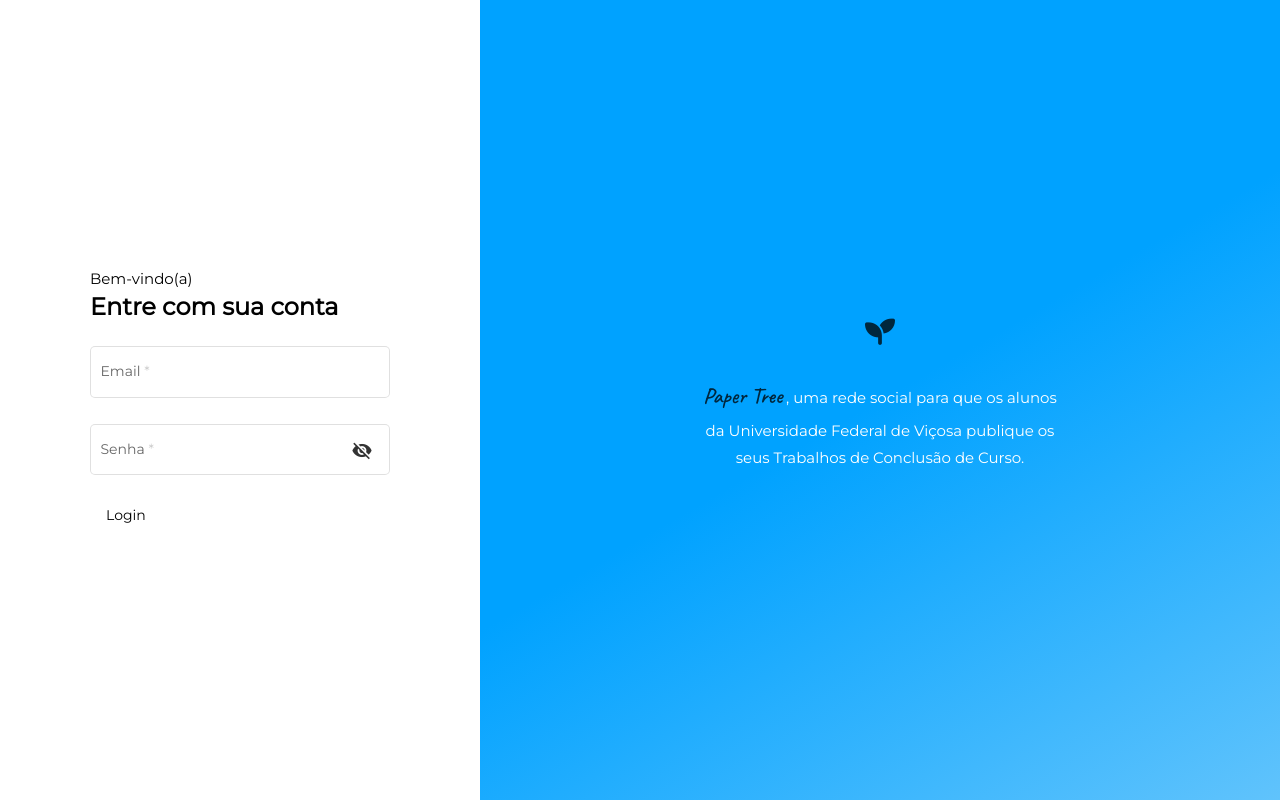
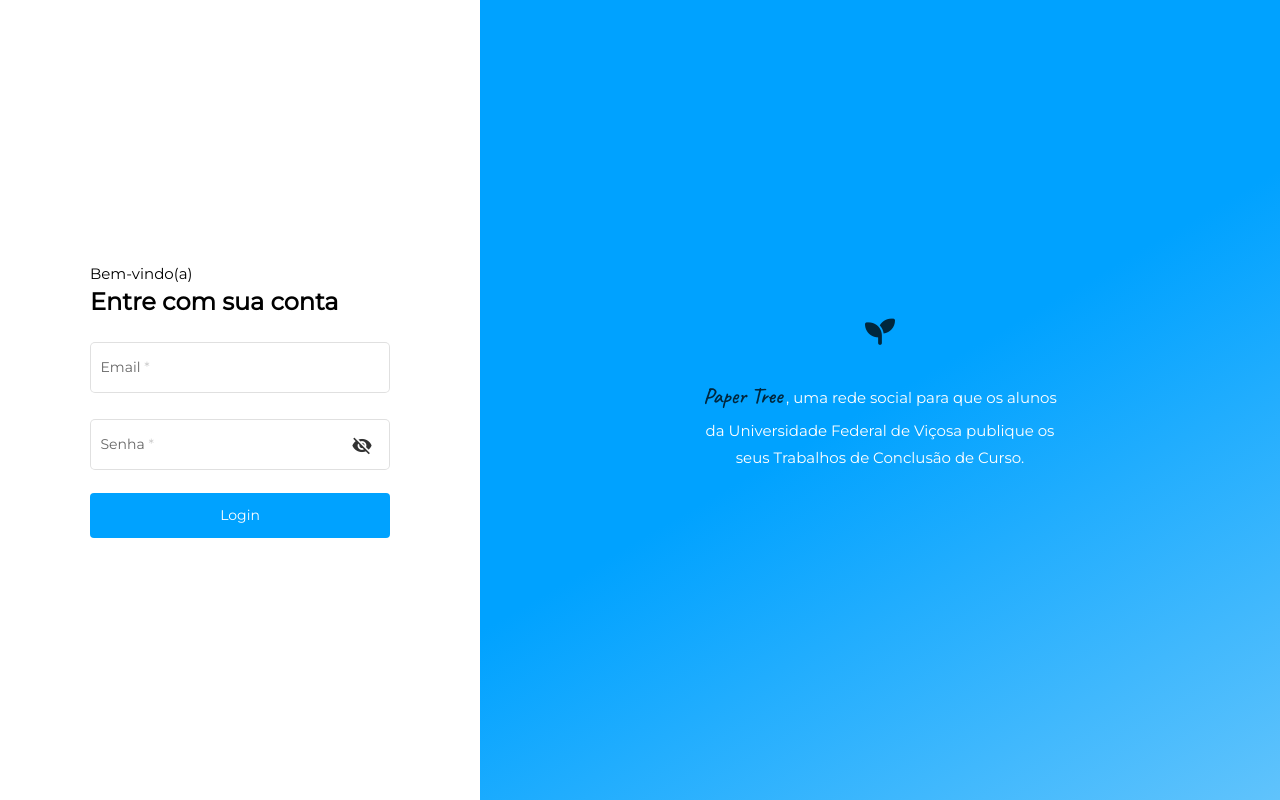
Before and after one commit to eduardo-n/frontend-paper-tree-v2, an Angular app: page / in a window 1280 px wide. Built offline with nearby package versions, Linux system fonts and the light colour scheme.

Commit message:
Estilo mat-flat-button

```diff
--- a/src/app/modules/logged-out/components/login/login.component.scss
+++ b/src/app/modules/logged-out/components/login/login.component.scss
@@ -18,7 +18,7 @@
     }
 
     .btn-login {
-      background-color: var(--secondary-color) !important;
+      width: 100%;
     }
   }
 }
--- a/src/styles.scss
+++ b/src/styles.scss
@@ -33,8 +33,11 @@ mat-form-field {
 }
 
 .mat-flat-button {
+  height: 45px;
+  background-color: var(--primary-color) !important;
+
   span {
-    color: var(--text-color-4);
+    color: white;
   }
 }
 
```
